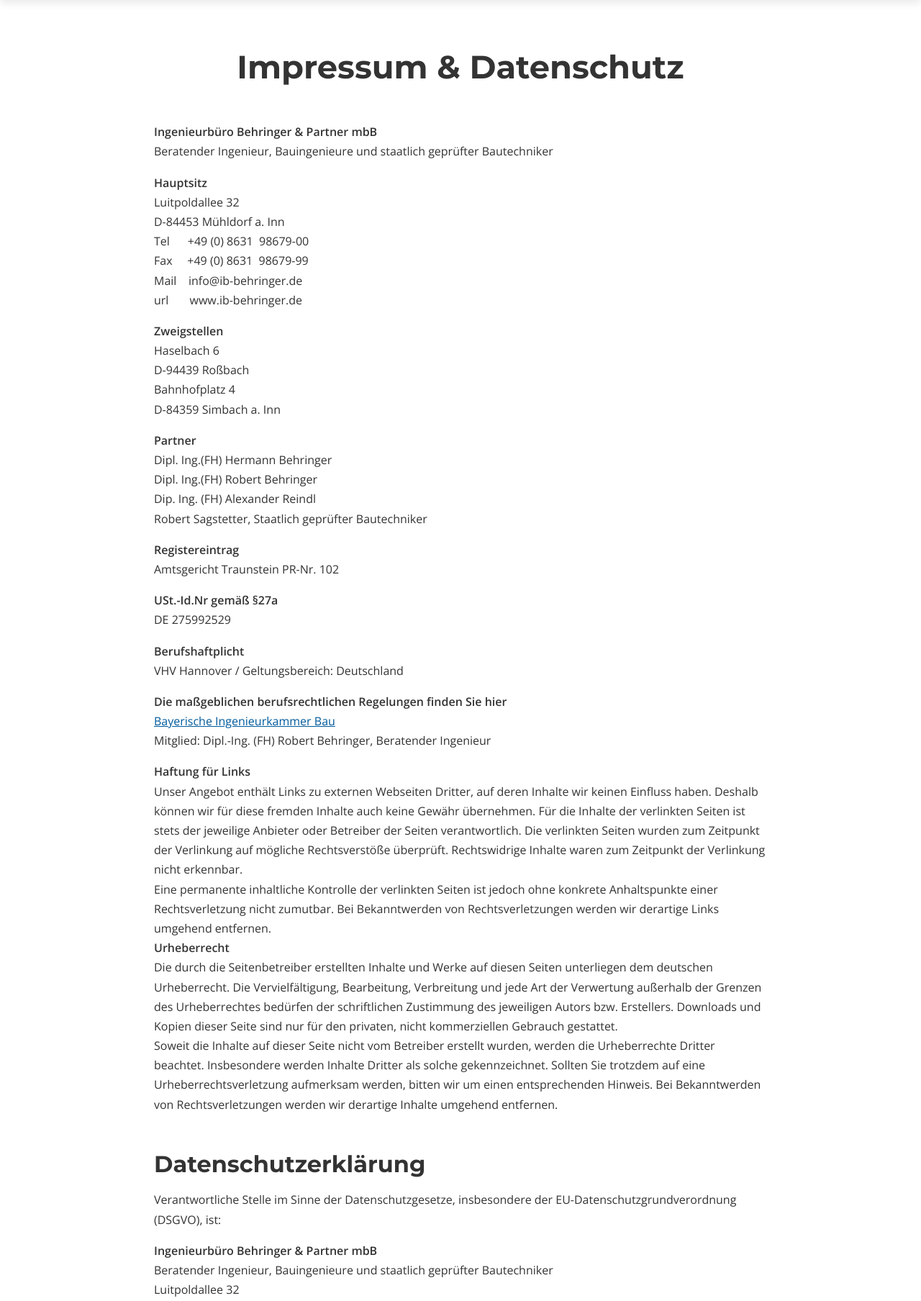
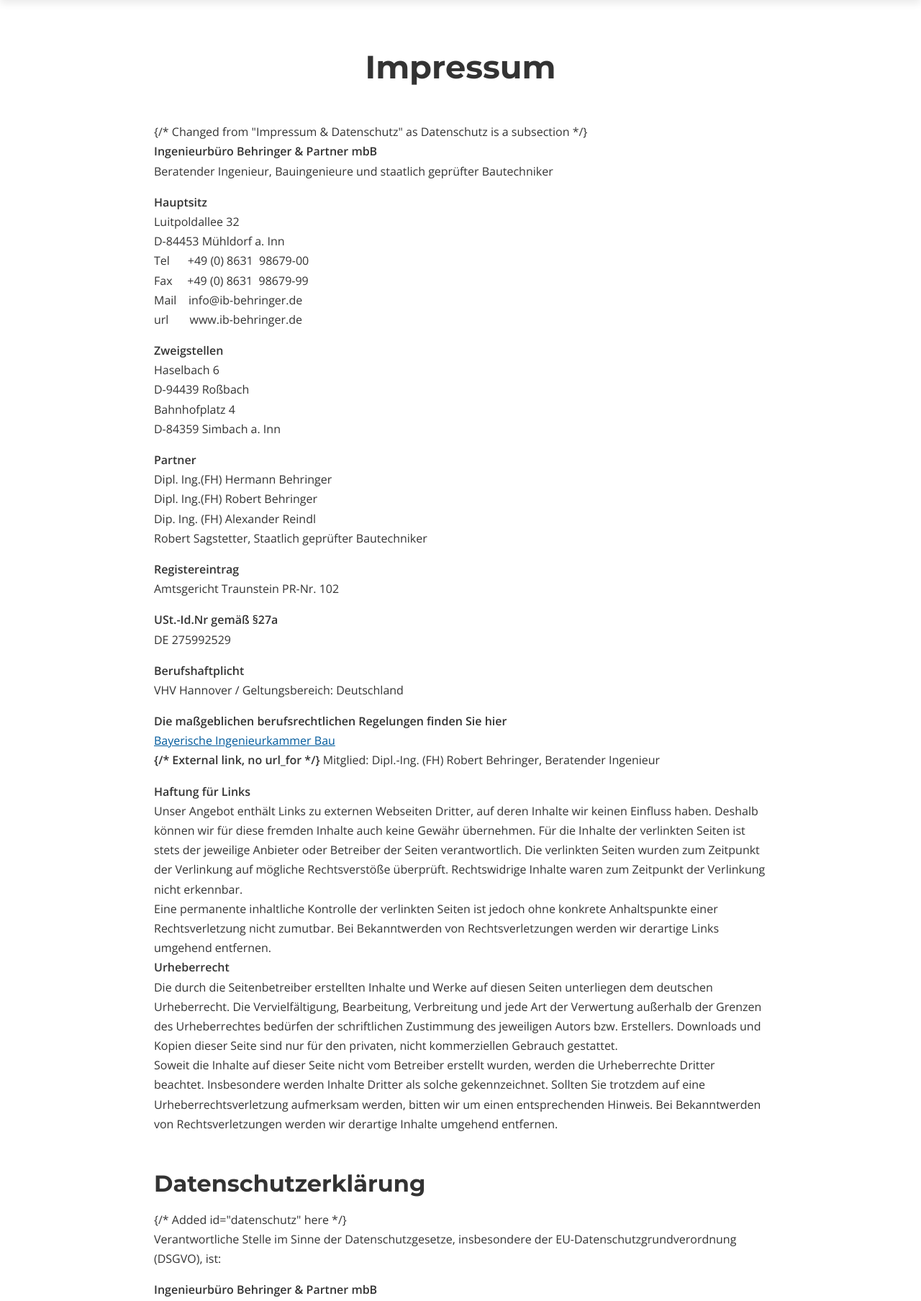
Before and after one commit to KingB94/behringer, a Flask app: page /impressum in a window 1280 px wide. Shown: the part 112-1920 px from the top of the page at 72% size. Run offline with Flask 3, Linux system fonts and the light colour scheme.

Commit message:
Update impressum.html

```diff
--- a/templates/sonstiges/impressum.html
+++ b/templates/sonstiges/impressum.html
@@ -280,7 +280,7 @@
             }
             .nav-list.open {
                 display: flex;
-                max-height: calc(100vh - 85px);
+                max-height: calc(100vh - 70px); /* Adjusted based on smaller logo height */
                 overflow-y: auto;
                 -webkit-overflow-scrolling: touch;
             }
@@ -392,7 +392,7 @@
             font-family: var(--font-heading);
             font-size: clamp(1.75rem, 4vw, 2.25rem);
             text-align: center;
-            margin-bottom: var(--space-md); /* Increased margin for better separation */
+            margin-bottom: var(--space-md);
             color: var(--clr-secondary);
         }
 
@@ -402,7 +402,7 @@
             padding-bottom: var(--space-xl);
         }
         .legal-content-section .container {
-            max-width: 900px; /* Slightly narrower for better readability of text */
+            max-width: 900px;
         }
         .legal-content-section h1,
         .legal-content-section h2 {
@@ -411,7 +411,7 @@
             font-size: clamp(1.5rem, 3.5vw, 2rem);
         }
         .legal-content-section h1:first-child {
-             margin-top: 0; /* No top margin for the very first heading */
+             margin-top: 0;
              text-align: center;
              font-size: clamp(2rem, 4.5vw, 2.8rem);
              margin-bottom: var(--space-lg);
@@ -495,35 +495,36 @@
 <body>
     <header class="site-header">
         <div class="container header-inner">
-            <a href="index.html" class="logo">
-                <img src="/IBB/static/images/logo.png" alt="Behringer & Partner Logo" loading="lazy">
+            <a href="{{ url_for('index') }}" class="logo">
+                <img src="{{ url_for('static', filename='images/logo.png') }}" alt="Behringer & Partner Logo" loading="lazy">
             </a>
             <nav class="main-nav">
                 <ul class="nav-list">
-                    <li><a href="index.html#about">Über uns</a></li>
-                    <li><a href="index.html#news">Neuigkeiten</a></li>
+                    <li><a href="{{ url_for('index') }}#about">Über uns</a></li>
+                    <li><a href="{{ url_for('index') }}#news">Neuigkeiten</a></li>
                     <li class="nav-item dropdown">
-                        <a href="index.html#services">Leistungen <span class="dropdown-arrow">▼</span></a>
+                        <a href="{{ url_for('index') }}#services">Leistungen <span class="dropdown-arrow">▼</span></a>
                         <ul class="dropdown-menu">
-                            <li><a href="siedlungswasserwirtschaft.html">Siedlungswasserwirtschaft</a></li>
-                            <li><a href="index.html#service-strassen">Straßenbau & Brückenbau</a></li>
-                            <li><a href="index.html#service-fernwaerme">Fernwärme</a></li>
-                            <li><a href="index.html#service-hydraulik">Hydraulische Nachweise</a></li>
-                            <li><a href="index.html#service-bauland">Baulanderschließung</a></li>
-                            <li><a href="index.html#service-gis">Kommunales GIS</a></li>
-                            <li><a href="index.html#service-sanierung">Sanierungen</a></li>
-                            <li><a href="index.html#service-wasserbau">Wasserbau</a></li>
+                            <li><a href="{{ url_for('siedlungswasserwirtschaft') }}">Siedlungswasserwirtschaft</a></li>
+                            <li><a href="{{ url_for('strassenbau_brueckenbau') }}">Straßenbau & Brückenbau</a></li>
+                            <li><a href="{{ url_for('fernwaerme') }}">Fernwärme</a></li>
+                            <li><a href="{{ url_for('index') }}#service-hydraulik">Hydraulische Nachweise</a></li>
+                            <li><a href="{{ url_for('index') }}#service-bauland">Baulanderschließung</a></li>
+                            <li><a href="{{ url_for('index') }}#service-gis">Kommunales GIS</a></li>
+                            <li><a href="{{ url_for('index') }}#service-sanierung">Sanierungen</a></li>
+                            <li><a href="{{ url_for('index') }}#service-wasserbau">Wasserbau</a></li>
                         </ul>
                     </li>
                     <li class="nav-item dropdown">
-                        <a href="index.html#company">Unternehmen <span class="dropdown-arrow">▼</span></a>
+                        <a href="{{ url_for('index') }}#company">Unternehmen <span class="dropdown-arrow">▼</span></a>
                         <ul class="dropdown-menu">
-                            <li><a href="index.html#company-team">Team</a></li>
-                            <li><a href="index.html#company-history">Firmengeschichte</a></li>
-                            <li><a href="index.html#company-jobs">Stellenangebote</a></li>
+                            <li><a href="{{ url_for('unternehmen_team') }}">Team</a></li>
+                            <li><a href="{{ url_for('firmengeschichte') }}">Firmengeschichte</a></li>
+                            <li><a href="{{ url_for('unternehmen_netzwerk') }}">Netzwerk</a></li>
+                            <li><a href="{{ url_for('unternehmen_stellenangebote') }}">Stellenangebote</a></li>
                         </ul>
                     </li>
-                    <li><a href="index.html#contact" class="btn btn-primary">Kontakt</a></li>
+                    <li><a href="{{ url_for('index') }}#contact" class="btn btn-primary">Kontakt</a></li>
                 </ul>
             </nav>
             <button class="nav-toggle" aria-label="Menü öffnen" aria-expanded="false">☰</button>
@@ -533,9 +534,8 @@
     <main>
         <section class="legal-content-section">
             <div class="container">
-                <!-- Original content from your request, wrapped in a div for styling if needed -->
                 <div class="entry-content">
-                    <h1 class="entry-title">Impressum & Datenschutz</h1>
+                    <h1 class="entry-title">Impressum</h1> {/* Changed from "Impressum & Datenschutz" as Datenschutz is a subsection */}
 
                     <p><strong>Ingenieurbüro Behringer & Partner mbB<br>
                     </strong>Beratender Ingenieur, Bauingenieure und staatlich geprüfter Bautechniker<strong><br>
@@ -564,7 +564,7 @@
                     <p><strong>Berufshaftplicht</strong><br>
                     VHV Hannover / Geltungsbereich: Deutschland</p>
                     <p><strong>Die maßgeblichen berufsrechtlichen Regelungen finden Sie hier<br>
-                    </strong><a href="http://www.bayika.de/">Bayerische Ingenieurkammer Bau</a><strong><br>
+                    </strong><a href="http://www.bayika.de/" target="_blank" rel="noopener">Bayerische Ingenieurkammer Bau</a><strong><br> {/* External link, no url_for */}
                     </strong>Mitglied: Dipl.-Ing. (FH) Robert Behringer, Beratender Ingenieur<strong><br>
                     </strong></p>
                     <p><strong>Haftung für Links</strong><br>
@@ -574,7 +574,7 @@
                     Die durch die Seitenbetreiber erstellten Inhalte und Werke auf diesen Seiten unterliegen dem deutschen Urheberrecht. Die Vervielfältigung, Bearbeitung, Verbreitung und jede Art der Verwertung außerhalb der Grenzen des Urheberrechtes bedürfen der schriftlichen Zustimmung des jeweiligen Autors bzw. Erstellers. Downloads und Kopien dieser Seite sind nur für den privaten, nicht kommerziellen Gebrauch gestattet.<br>
                     Soweit die Inhalte auf dieser Seite nicht vom Betreiber erstellt wurden, werden die Urheberrechte Dritter beachtet. Insbesondere werden Inhalte Dritter als solche gekennzeichnet. Sollten Sie trotzdem auf eine Urheberrechtsverletzung aufmerksam werden, bitten wir um einen entsprechenden Hinweis. Bei Bekanntwerden von Rechtsverletzungen werden wir derartige Inhalte umgehend entfernen.</p>
 
-                    <h2>Datenschutzerklärung</h2>
+                    <h2 id="datenschutz">Datenschutzerklärung</h2> {/* Added id="datenschutz" here */}
                     <p>Verantwortliche Stelle im Sinne der Datenschutzgesetze, insbesondere der EU-Datenschutzgrundverordnung (DSGVO), ist:</p>
                     <p><strong>Ingenieurbüro Behringer & Partner mbB<br>
                     </strong>Beratender Ingenieur, Bauingenieure und staatlich geprüfter Bautechniker<br>
@@ -621,7 +621,7 @@
                     <p>Diese Website benutzt Google Analytics, einen Webanalysedienst der Google Inc. (folgend: Google). Google Analytics verwendet sog. „Cookies“, also Textdateien, die auf Ihrem Computer gespeichert werden und die eine Analyse der Benutzung der Webseite durch Sie ermöglichen. Die durch das Cookie erzeugten Informationen über Ihre Benutzung dieser Webseite werden in der Regel an einen Server von Google in den USA übertragen und dort gespeichert. Aufgrund der Aktivierung der IP-Anonymisierung auf diesen Webseiten, wird Ihre IP-Adresse von Google jedoch innerhalb von Mitgliedstaaten der Europäischen Union oder in anderen Vertragsstaaten des Abkommens über den Europäischen Wirtschaftsraum zuvor gekürzt. Nur in Ausnahmefällen wird die volle IP-Adresse an einen Server von Google in den USA übertragen und dort gekürzt. Im Auftrag des Betreibers dieser Website wird Google diese Informationen benutzen, um Ihre Nutzung der Webseite auszuwerten, um Reports über die Webseitenaktivitäten zusammenzustellen und um weitere mit der Websitenutzung und der Internetnutzung verbundene Dienstleistungen gegenüber dem Webseitenbetreiber zu erbringen. Die im Rahmen von Google Analytics von Ihrem Browser übermittelte IP-Adresse wird nicht mit anderen Daten von Google zusammengeführt.</p>
                     <p>Die Zwecke der Datenverarbeitung liegen in der Auswertung der Nutzung der Website und in der Zusammenstellung von Reports über Aktivitäten auf der Website. Auf Grundlage der Nutzung der Website und des Internets sollen dann weitere verbundene Dienstleistungen erbracht werden. Die Verarbeitung beruht auf dem berechtigten Interesse des Webseitenbetreibers.</p>
                     <p>Sie können die Speicherung der Cookies durch eine entsprechende Einstellung Ihrer Browser-Software verhindern; wir weisen Sie jedoch darauf hin, dass Sie in diesem Fall gegebenenfalls nicht sämtliche Funktionen dieser Website vollumfänglich werden nutzen können. Sie können darüber hinaus die Erfassung der durch das Cookie erzeugten und auf Ihre Nutzung der Webseite bezogenen Daten (inkl. Ihrer IP-Adresse) an Google sowie die Verarbeitung dieser Daten durch Google verhindern, indem sie das unter dem folgenden Link verfügbare Browser-Plugin herunterladen und installieren: <a href="https://tools.google.com/dlpage/gaoptout?hl=de" target="_blank" rel="noopener noreferrer">Browser Add On zur Deaktivierung von Google Analytics</a>.</p>
-                    <p>Zusätzlich oder als Alternative zum Browser-Add-On können Sie das Tracking durch Google Analytics auf unseren Seiten unterbinden, indem Sie <a title="Google Analytics Opt-Out-Cookie setzen" href="#">diesen Link anklicken</a>. Dabei wird ein Opt-Out-Cookie auf Ihrem Gerät installiert. Damit wird die Erfassung durch Google Analytics für diese Website und für diesen Browser zukünftig verhindert, so lange das Cookie in Ihrem Browser installiert bleibt.</p>
+                    <p>Zusätzlich oder als Alternative zum Browser-Add-On können Sie das Tracking durch Google Analytics auf unseren Seiten unterbinden, indem Sie <a title="Google Analytics Opt-Out-Cookie setzen" href="javascript:gaOptout()">diesen Link anklicken</a>. Dabei wird ein Opt-Out-Cookie auf Ihrem Gerät installiert. Damit wird die Erfassung durch Google Analytics für diese Website und für diesen Browser zukünftig verhindert, so lange das Cookie in Ihrem Browser installiert bleibt.</p>
                     <h3>Verwendung von Google Maps</h3>
                     <p>Diese Webseite verwendet Google Maps API, um geographische Informationen visuell darzustellen. Bei der Nutzung von Google Maps werden von Google auch Daten über die Nutzung der Kartenfunktionen durch Besucher erhoben, verarbeitet und genutzt. Nähere Informationen über die Datenverarbeitung durch Google können Sie <a href="https://www.google.com/privacypolicy.html" target="_blank" rel="noopener noreferrer">den Google-Datenschutzhinweisen</a> entnehmen. Dort können Sie im Datenschutzcenter auch Ihre persönlichen Datenschutz-Einstellungen verändern.</p>
                     <p>Ausführliche Anleitungen zur Verwaltung der eigenen Daten im Zusammenhang mit Google-Produkten<a href="https://www.dataliberation.org/" target="_blank" rel="noopener noreferrer"> finden Sie hier</a>.</p>
@@ -647,24 +647,24 @@
             <div>
                 <h4>Navigation</h4>
                 <ul>
-                    <li><a href="index.html#about">Über uns</a></li>
-                    <li><a href="index.html#news">Neuigkeiten</a></li>
-                    <li><a href="index.html#services">Leistungen</a></li>
-                    <li><a href="index.html#company">Unternehmen</a></li>
-                    <li><a href="index.html#contact">Kontakt</a></li>
+                    <li><a href="{{ url_for('index') }}#about">Über uns</a></li>
+                    <li><a href="{{ url_for('index') }}#news">Neuigkeiten</a></li>
+                    <li><a href="{{ url_for('index') }}#services">Leistungen</a></li>
+                    <li><a href="{{ url_for('index') }}#company">Unternehmen</a></li>
+                    <li><a href="{{ url_for('index') }}#contact">Kontakt</a></li>
                 </ul>
             </div>
             <div>
                 <h4>Leistungen</h4>
                 <ul>
-                    <li><a href="siedlungswasserwirtschaft.html">Siedlungswasserwirtschaft</a></li>
-                    <li><a href="index.html#service-strassen">Straßenbau & Brückenbau</a></li>
-                    <li><a href="index.html#service-fernwaerme">Fernwärme</a></li>
-                    <li><a href="index.html#service-hydraulik">Hydraulische Nachweise</a></li>
-                    <li><a href="index.html#service-bauland">Baulanderschließung</a></li>
-                    <li><a href="index.html#service-gis">Kommunales GIS</a></li>
-                    <li><a href="index.html#service-sanierung">Sanierungen</a></li>
-                    <li><a href="index.html#service-wasserbau">Wasserbau</a></li>
+                    <li><a href="{{ url_for('siedlungswasserwirtschaft') }}">Siedlungswasserwirtschaft</a></li>
+                    <li><a href="{{ url_for('strassenbau_brueckenbau') }}">Straßenbau & Brückenbau</a></li>
+                    <li><a href="{{ url_for('fernwaerme') }}">Fernwärme</a></li>
+                    <li><a href="{{ url_for('index') }}#service-hydraulik">Hydraulische Nachweise</a></li>
+                    <li><a href="{{ url_for('index') }}#service-bauland">Baulanderschließung</a></li>
+                    <li><a href="{{ url_for('index') }}#service-gis">Kommunales GIS</a></li>
+                    <li><a href="{{ url_for('index') }}#service-sanierung">Sanierungen</a></li>
+                    <li><a href="{{ url_for('index') }}#service-wasserbau">Wasserbau</a></li>
                 </ul>
             </div>
             <div>
@@ -680,8 +680,8 @@
             <div>
                 <h4>Rechtliches</h4>
                 <ul>
-                    <li><a href="impressum.html">Impressum</a></li>
-                    <li><a href="datenschutz.html">Datenschutz</a></li>
+                    <li><a href="{{ url_for('impressum') }}">Impressum</a></li>
+                    <li><a href="{{ url_for('impressum') }}#datenschutz">Datenschutz</a></li> {/* Points to anchor on this page */}
                 </ul>
             </div>
             <div>
@@ -691,20 +691,29 @@
                 </div>
                  <h4 style="margin-top: 1.5rem;">Wir unterstützen</h4>
                  <p style="margin-bottom: var(--space-xs); line-height: 1.4;">
-                    <a href="maedchenschule-chato.html">Mädchenschule Chato, Tansania</a>
+                    <a href="{{ url_for('maedchenschule_chato') }}">Mädchenschule Chato, Tansania</a>
                  </p>
-                 <a href="maedchenschule-chato.html">
+                 <a href="{{ url_for('maedchenschule_chato') }}">
                     <img src="https://www.ib-behringer.de/wp/wp-content/uploads/2022/12/Suedansicht-2-150x150.jpg" alt="Mädchenschule Chato, Tansania" style="width:80px; border-radius:var(--radius-sm);">
                 </a>
             </div>
         </div>
         <div class="footer-bottom">
             <p>© <span id="current-year">2024</span> Ingenieurbüro Behringer & Partner mbB. Alle Rechte vorbehalten.</p>
-            <p><a href="impressum.html">Impressum</a> | <a href="datenschutz.html">Datenschutz</a></p>
+            <p><a href="{{ url_for('impressum') }}">Impressum</a> | <a href="{{ url_for('impressum') }}#datenschutz">Datenschutz</a></p> {/* Points to anchor on this page */}
         </div>
     </footer>
 
     <script>
+        // GA Opt-out function (if you intend to use it like this)
+        var gaProperty = 'UA-XXXXXXXX-X'; // Replace with your GA Property ID if needed, or handle dynamically
+        var disableStr = 'ga-disable-' + gaProperty;
+        function gaOptout() {
+            document.cookie = disableStr + '=true; expires=Thu, 31 Dec 2099 23:59:59 UTC; path=/';
+            window[disableStr] = true;
+            alert('Das Tracking durch Google Analytics wurde für diese Website in diesem Browser deaktiviert.');
+        }
+
         document.addEventListener('DOMContentLoaded', () => {
             const navToggle = document.querySelector('.nav-toggle');
             const navList = document.querySelector('.main-nav .nav-list');
@@ -728,23 +737,34 @@
             dropdownToggles.forEach(toggle => {
                 toggle.addEventListener('click', function(event) {
                     if (navToggle && window.getComputedStyle(navToggle).display !== 'none') {
-                        const hasArrow = this.querySelector('.dropdown-arrow') || this.tagName === 'SPAN';
-                        if (hasArrow) {
+                        const hasArrow = this.querySelector('.dropdown-arrow') || this.tagName === 'SPAN'; // SPAN for dropdowns that are not links
+                        if (hasArrow) { // It's a dropdown toggle
                             event.preventDefault();
                             const submenu = this.parentElement.querySelector('.dropdown-menu');
                             if (submenu) submenu.classList.toggle('submenu-open');
                             this.classList.toggle('active');
                         }
+                        // Else, it's a normal link within a dropdown or a top-level link, let it navigate
                     }
                 });
             });
 
 
             // 3. Smooth Scroll for on-page anchors & Close mobile nav
-             document.querySelectorAll('a[href^="#"]').forEach(anchor => {
+             document.querySelectorAll('a[href]').forEach(anchor => {
                 anchor.addEventListener('click', function(e) {
                     const href = this.getAttribute('href');
-                    if (href.length > 1 && href.startsWith('#')) {
+                    const isMobileView = navToggle && window.getComputedStyle(navToggle).display !== 'none';
+                    let isMobileDropdownToggleItself = false;
+
+                    if (isMobileView && this.parentElement && this.parentElement.classList.contains('dropdown') && this.closest('.nav-list') && this.querySelector('.dropdown-arrow')) {
+                        const submenu = this.parentElement.querySelector('.dropdown-menu');
+                        if (submenu) {
+                            isMobileDropdownToggleItself = true;
+                        }
+                    }
+
+                    if (href.startsWith('#') && href.length > 1) {
                         const targetElement = document.querySelector(href);
                         if (targetElement) {
                             e.preventDefault();
@@ -752,17 +772,22 @@
                             const elementPosition = targetElement.getBoundingClientRect().top;
                             const offsetPosition = elementPosition + window.pageYOffset - headerOffset;
                             window.scrollTo({ top: offsetPosition, behavior: 'smooth' });
+                        }
+                    } else if (href === '#') {
+                         e.preventDefault();
+                         window.scrollTo({ top: 0, behavior: 'smooth' });
+                    }
 
-                            if (navList && navList.classList.contains('open') && this.closest('.nav-list')) {
-                                navList.classList.remove('open');
+                    if (isMobileView && navList && navList.classList.contains('open') && !isMobileDropdownToggleItself) {
+                         if (!href.startsWith('#') || (href.startsWith('#') && document.querySelector(href))) {
+                            navList.classList.remove('open');
+                            if (navToggle) {
                                 navToggle.setAttribute('aria-expanded', 'false');
                                 navToggle.innerHTML = '☰';
-                                navList.querySelectorAll('.dropdown-menu.submenu-open').forEach(submenu => submenu.classList.remove('submenu-open'));
-                                navList.querySelectorAll('.nav-item.dropdown > a.active, .nav-item.dropdown > span.active').forEach(toggle => toggle.classList.remove('active'));
                             }
+                            navList.querySelectorAll('.dropdown-menu.submenu-open').forEach(submenu => submenu.classList.remove('submenu-open'));
+                            navList.querySelectorAll('.nav-item.dropdown > a.active, .nav-item.dropdown > span.active').forEach(toggle => toggle.classList.remove('active'));
                         }
-                    } else if (href === '#' && this.closest('.nav-list.open')) {
-                        e.preventDefault();
                     }
                 });
             });
```
